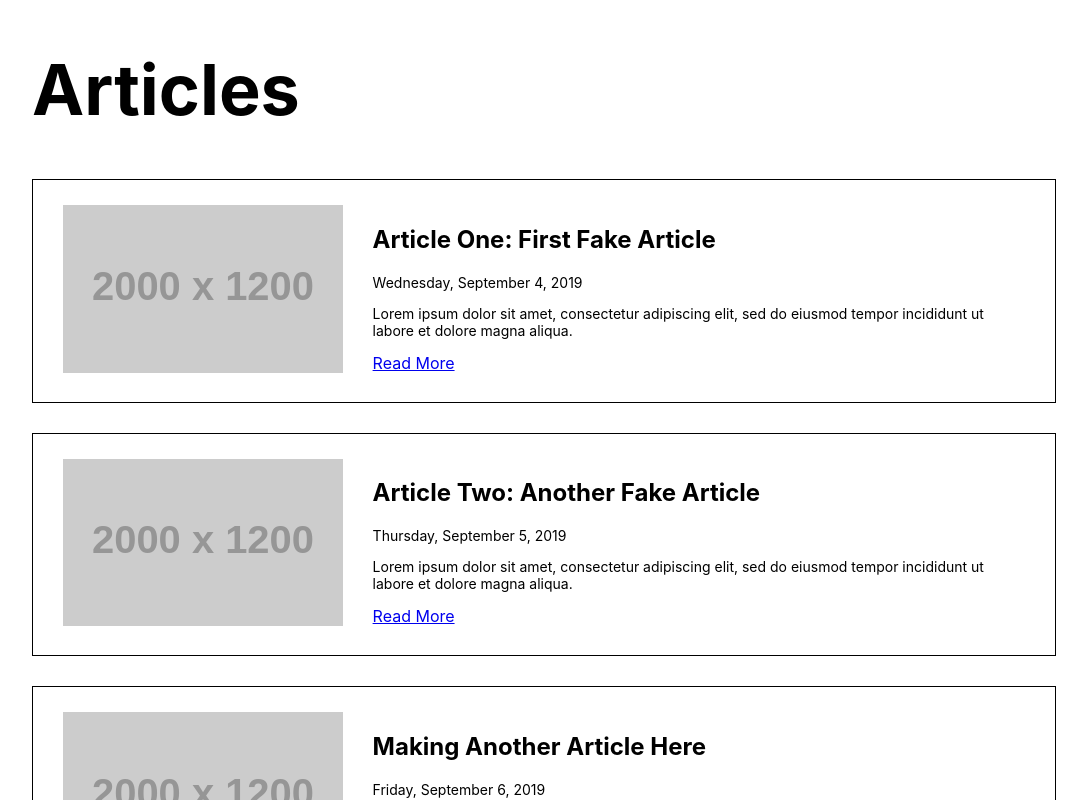
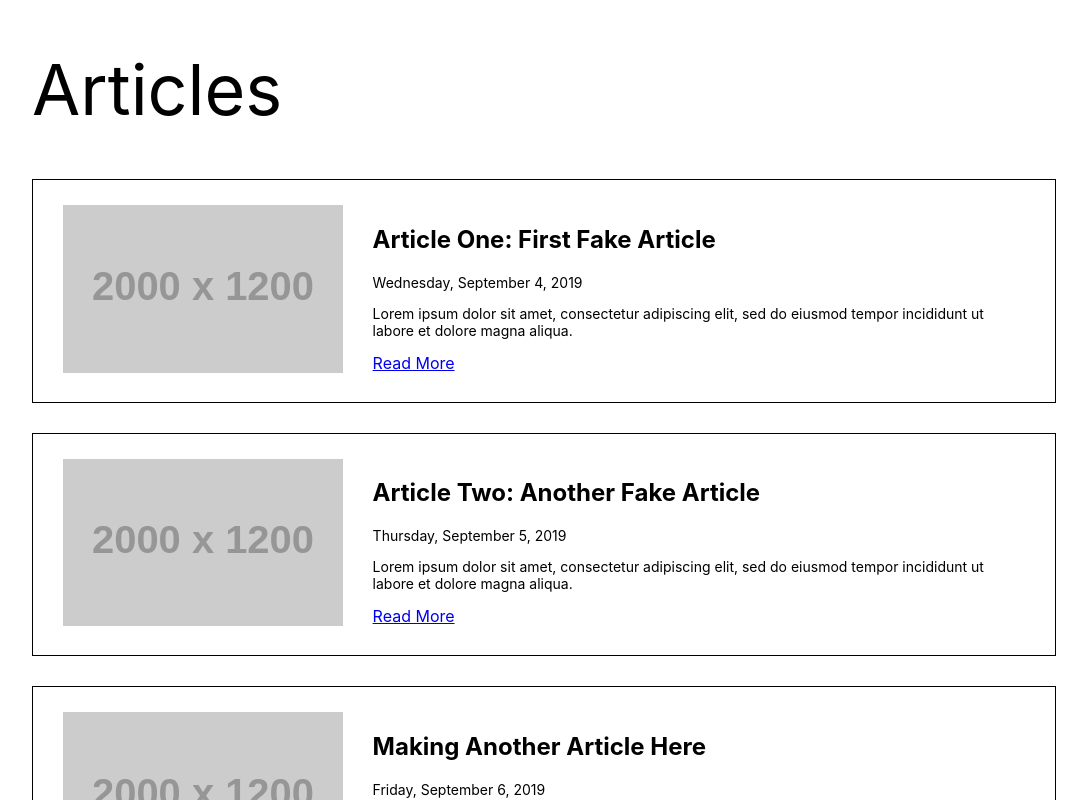
Before and after one commit to mikaylamrogers/exercise-one, a React (Create React App) app: page / in a window 1280 px wide. Shown: the top 800 px of the page, without its empty margins (96-1183 px from the left). Built offline with nearby package versions, Linux system fonts and the light colour scheme.

Commit message:
fixed css

```diff
--- a/src/App.css
+++ b/src/App.css
@@ -6,6 +6,10 @@
   margin: 0 auto;
   max-width: min(80%, 1080px);
   padding: 0 25px;
+}
+
+.ArticleListing h1 {
+  font-weight: normal;
 }
 
 .ArticleCard {
```
